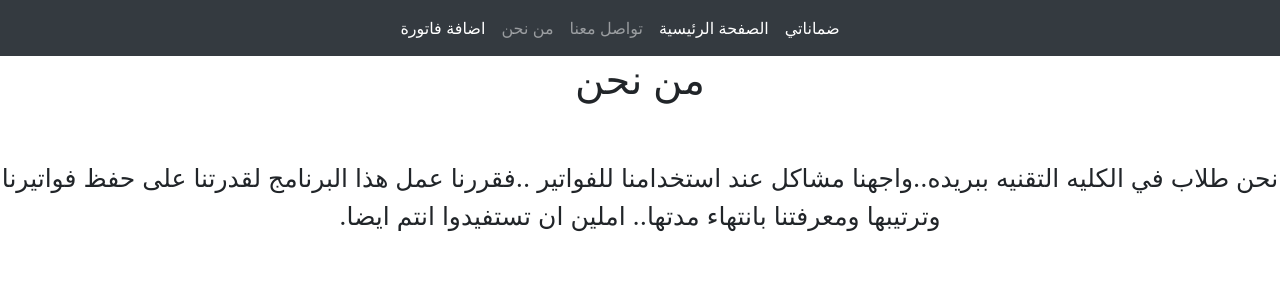
After one commit to Fahad-ALanazai/My-warranty, a PHP site: page /about.php in a window 1280 px wide. The commit adds this page. Shown: the top 300 px of the page. Run offline with PHP 8.4, Linux system fonts and the light colour scheme; some libraries are stand-ins or nearby versions.

Commit message:
Add files via upload

```diff
--- /dev/null
+++ b/about.php
@@ -0,0 +1,62 @@
+<!DOCTYPE html>
+<html>
+
+<head>
+    <title>من نحن</title>
+ <meta charset="utf-8">
+    <meta name="viewport" content="width=device-width, initial-scale=1, shrink-to-fit=no">
+    <meta name="description" content="">
+    <meta name="author" content="Mark Otto, Jacob Thornton, and Bootstrap contributors">
+    <meta name="generator" content="Jekyll v3.8.5">
+
+    <link rel="canonical" href="https://getbootstrap.com/docs/4.3/examples/sign-in/">
+    <link rel="stylesheet" href="bootstrap-rtl.min.css">
+    <link rel="stylesheet" href="bootstrap.min.css">
+
+    <!-- Bootstrap core CSS -->
+    <link href="/docs/4.3/dist/css/bootstrap.min.css" rel="stylesheet" integrity="sha384-ggOyR0iXCbMQv3Xipma34MD+dH/1fQ784/j6cY/iJTQUOhcWr7x9JvoRxT2MZw1T" crossorigin="anonymous">
+    <!-- Custom styles for this template -->
+    <link href="signin.css" rel="stylesheet">
+    <link href="navbar.css" rel="stylesheet">
+</head>
+
+<body dir="rtl">
+
+    <nav class="navbar navbar-expand-lg navbar-dark bg-dark">
+        <button class="navbar-toggler collapsed" type="button" data-toggle="collapse" data-target="#navbarsExample08" aria-controls="navbarsExample08" aria-expanded="false" aria-label="Toggle navigation">
+            <span class="navbar-toggler-icon"></span>
+        </button>
+
+        <div class="navbar-collapse justify-content-md-center collapse" id="navbarsExample08">
+            <ul class="navbar-nav">
+                <li class="nav-item active">
+                    <a class="nav-link" href="index.html">ضماناتي</a>
+                </li>
+                <li>
+                    <a class="nav-link active" href="main.php">الصفحة الرئيسية</a>
+                </li>
+                <li>
+                    <a class="nav-link" href="contact.php">تواصل معنا</a>
+                </li>
+                <li>
+                    <a class="nav-link" href="about.php">من نحن</a>
+                </li>
+                <li>
+                    <a class="nav-link active" href="Bill.php">اضافة فاتورة</a>
+                </li>
+
+            </ul>
+        </div>
+
+    </nav>
+
+    <h1 style="text-align: center">من نحن</h1>
+    <br><br>
+    <p style="text-align: center;font-size: 25px">
+        نحن طلاب في الكليه التقنيه ببريده..واجهنا مشاكل عند استخدامنا للفواتير ..فقررنا عمل هذا البرنامج لقدرتنا على حفظ فواتيرنا وترتيبها ومعرفتنا بانتهاء مدتها..
+        املين ان تستفيدوا انتم ايضا.
+
+    </p>
+</body>
+
+</html>
--- a/sign_in.php
+++ b/sign_in.php
@@ -74,6 +74,9 @@ if(isset($_POST["singin"])){
         <button style="width: 350px;margin: auto" class="btn btn-lg btn-primary btn-block" type="submit" name="singin">Sign in</button>
 <br>
         <label><a href="forget.php">هل نسيت كلمة المرور؟</a></label>
+        <br>
+        <br>
+        <label><a href="register.php"> لاتملك حساب اضغط هنا </a></label>
 
     </form>
 
```
